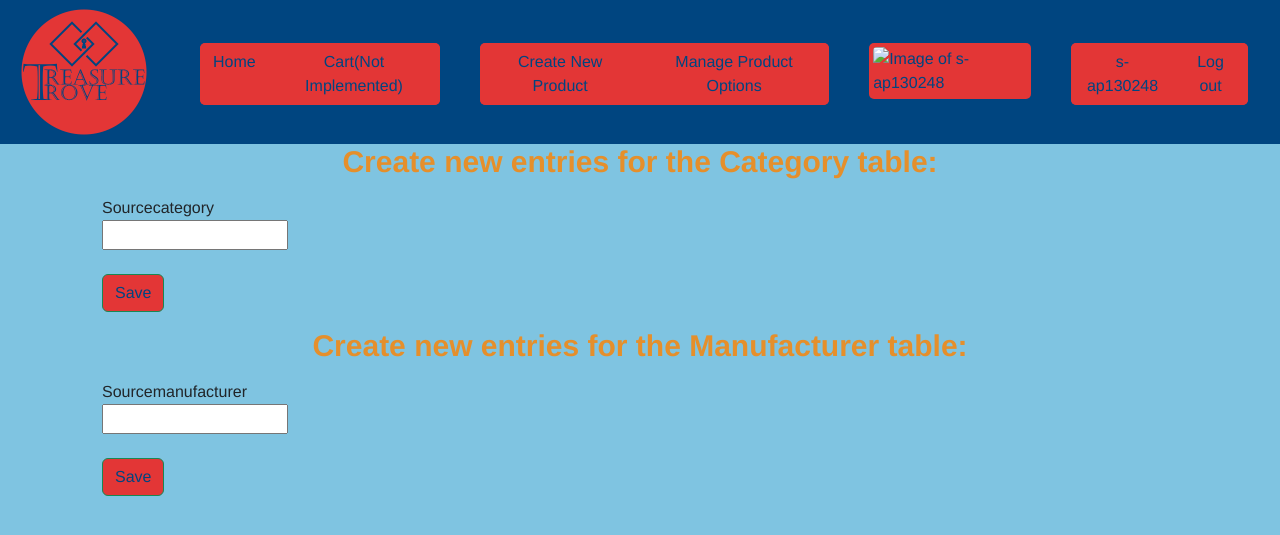
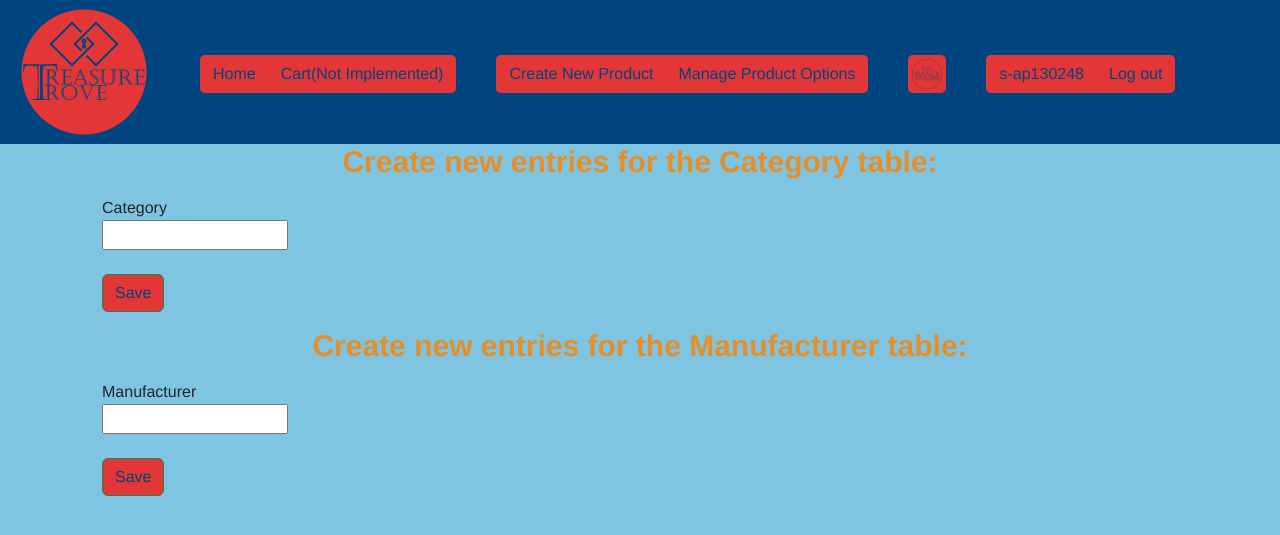
Before and after one commit to APanussis/ITC_4214_A1-Internet_Programming-Alexander_Panussis130248-Final_Project_2, a Django app: page /shop/optionsCreate/ in a window 1280 px wide. Shown: the top 535 px of the page. Run offline with Django 4.2, Linux system fonts and the light colour scheme; a user stored in the database is signed in; some libraries are stand-ins or nearby versions.

Commit message:
2nd Commit of New Models Update

```diff
--- a/ProjectTT/ItemsApp/admin.py
+++ b/ProjectTT/ItemsApp/admin.py
@@ -1,6 +1,6 @@
 from django.contrib import admin
 
-from .models import ModelProduct
+from .models import ModelProduct, ModelCategory, ModelManufacturer
 
 #QoL change:
 #   list_display:
@@ -16,3 +16,5 @@ class ModelProductAdmin(admin.ModelAdmin):
 # Register your models here.
 
 admin.site.register(ModelProduct, ModelProductAdmin)
+admin.site.register(ModelCategory)
+admin.site.register(ModelManufacturer)
--- a/ProjectTT/ItemsApp/models.py
+++ b/ProjectTT/ItemsApp/models.py
@@ -38,10 +38,10 @@ class ModelProduct(models.Model):   #inherits from default python class "Model"
     name = models.CharField(max_length = 60, unique = True)
     image = models.ImageField(blank=True, null=True, upload_to=product_image_upload_handler)
     description = models.TextField(blank = True, null = True)
-    category = models.ManyToManyField(ModelCategory, blank = True, null = True)
+    category = models.ForeignKey(ModelCategory, on_delete=models.SET_NULL, blank = True, null = True)
     release_date = models.DateField(blank=True, null = True)
     current_stock = models.PositiveIntegerField(default=0)
-    manufacturer = models.ManyToManyField(ModelManufacturer, blank = True, null = True)
+    manufacturer = models.ForeignKey(ModelManufacturer, on_delete=models.SET_NULL, blank = True, null = True)
     price = models.DecimalField(decimal_places = 2, max_digits = 8, validators=[MinValueValidator(Decimal('0.01'))]) #imported validator to keep values Positive and Decimal
     featured_status = models.BooleanField(blank = True, null = True, default=False)
     featured_promo_overlay = models.ImageField(blank=True, null=True)
--- a/ProjectTT/ItemsApp/templates/ItemsApp/optionsCreate.html
+++ b/ProjectTT/ItemsApp/templates/ItemsApp/optionsCreate.html
@@ -10,7 +10,7 @@
             {% for field in keyFormCategory %}
             <div class="row m-2">
                 <div class="col-md-auto">
-                    <label>{{field.label}}</label>
+                    <label>Category</label>
                     <p>{{field}}</p>
                 </div>
             </div>
@@ -34,7 +34,7 @@
             {% for field in keyFormManufacturer %}
             <div class="row m-2">
                 <div class="col-md-auto">
-                    <label>{{field.label}}</label>
+                    <label>Manufacturer</label>
                     <p>{{field}}</p>
                 </div>
             </div>
--- a/ProjectTT/ItemsApp/views.py
+++ b/ProjectTT/ItemsApp/views.py
@@ -128,7 +128,6 @@ def viewProductEdit(request, id):
         objRetrieved = ModelProduct.objects.get(id=id)
 
 
-    print(objRetrieved.id, objRetrieved.name)
     formRetrieved = FormProduct(request.POST or None, request.FILES or None, instance=objRetrieved) #Current date as "initial_data" for the "release_date" field
     if formRetrieved.is_valid():
         formRetrieved.save()
@@ -141,7 +140,7 @@ def viewProductEdit(request, id):
     }
     return render(request, "ItemsApp/productEdit.html", context)
 
-### WIP
+
 @login_required
 def viewProductDelete(request, id):
     objRetrieved = None
--- a/ProjectTT/static/css/styleTT.css
+++ b/ProjectTT/static/css/styleTT.css
@@ -170,7 +170,11 @@ ul {
     color: #e2c479 !important;
 }
 
-.TTprofImage:hover {
+.TTimage:hover {
     background-color: #E58F2B !important;
     box-shadow: 0 0 15px #651D77 !important;
 }
+
+.TTimage {
+    color: #004580;
+}
--- a/ProjectTT/templates/navbar.html
+++ b/ProjectTT/templates/navbar.html
@@ -45,9 +45,13 @@
                             </div>
                         </li>
                         <a href="{% url 'profile' %}">
-                            <li class="nav-item flex-fill TTimage">
+                            <li class="nav-item TTimage">
                                 <div class="p-1">
-                                    <img src="{{ user.modelprofile.image.url }}" class="img-fluid rounded-1" width="30" height="auto" alt="Image of {{ user.username }}">
+                                    {% if user.modelprofile.image != None and user.modelprofile.image != '' %}
+                                        <img src="{{ user.modelprofile.image.url }}" class="img-fluid rounded-1" width="30" height="auto" alt="Image of {{ user.username }}">
+                                    {% else %}
+                                        <img src="{% static 'logoTT_sample2.png' %}" class="img-fluid rounded-1" width="30" height="auto" alt="Image of {{ user.username }}">
+                                    {% endif %}
                                 </div>
                             </li>
                         </a>
```
Also changed, not shown: ProjectTT/ItemsApp/migrations/0005_alter_modelcategory_sourcecategory_and_more.py (added), ProjectTT/ItemsApp/migrations/0006_alter_modelcategory_sourcecategory_and_more.py (added), ProjectTT/ItemsApp/migrations/0007_remove_modelproduct_category_modelproduct_category.py (added), ProjectTT/ItemsApp/migrations/0008_remove_modelproduct_manufacturer_and_more.py (added).
